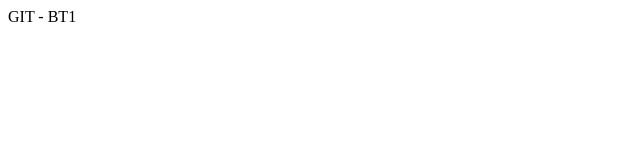
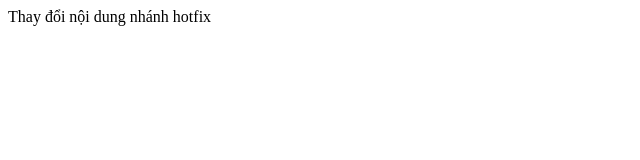
Before and after one commit to tqviet39/GIT-BT1, a plain HTML site: page index.html in a window 1280 px wide. Shown: the whole page, without its empty margins (0-640 px from the left). Drawn offline with Linux system fonts and the light colour scheme.

Commit message:
Thay doi noi dung index.html nhanh hotfix

```diff
--- a/index.html
+++ b/index.html
@@ -7,6 +7,6 @@
     <title>Document</title>
 </head>
 <body>
-    GIT - BT1
+    Thay đổi nội dung nhánh hotfix
 </body>
 </html>
```
